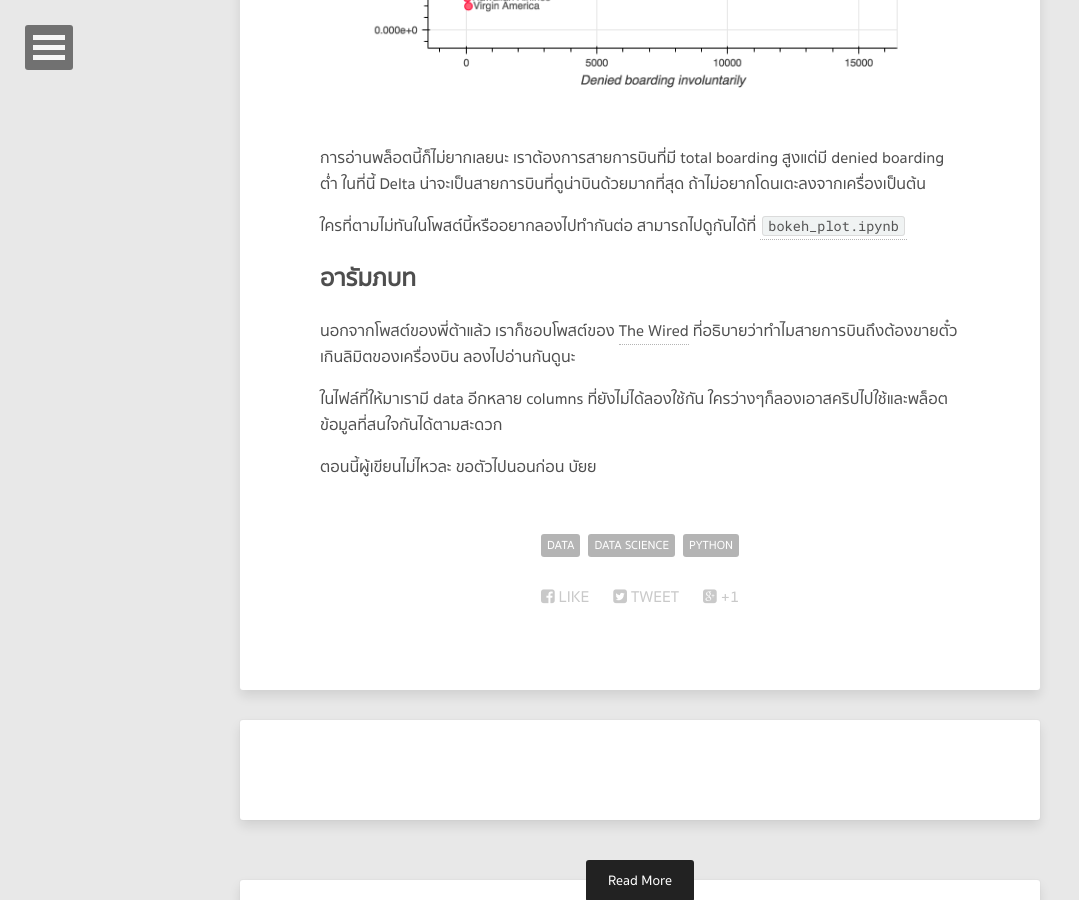
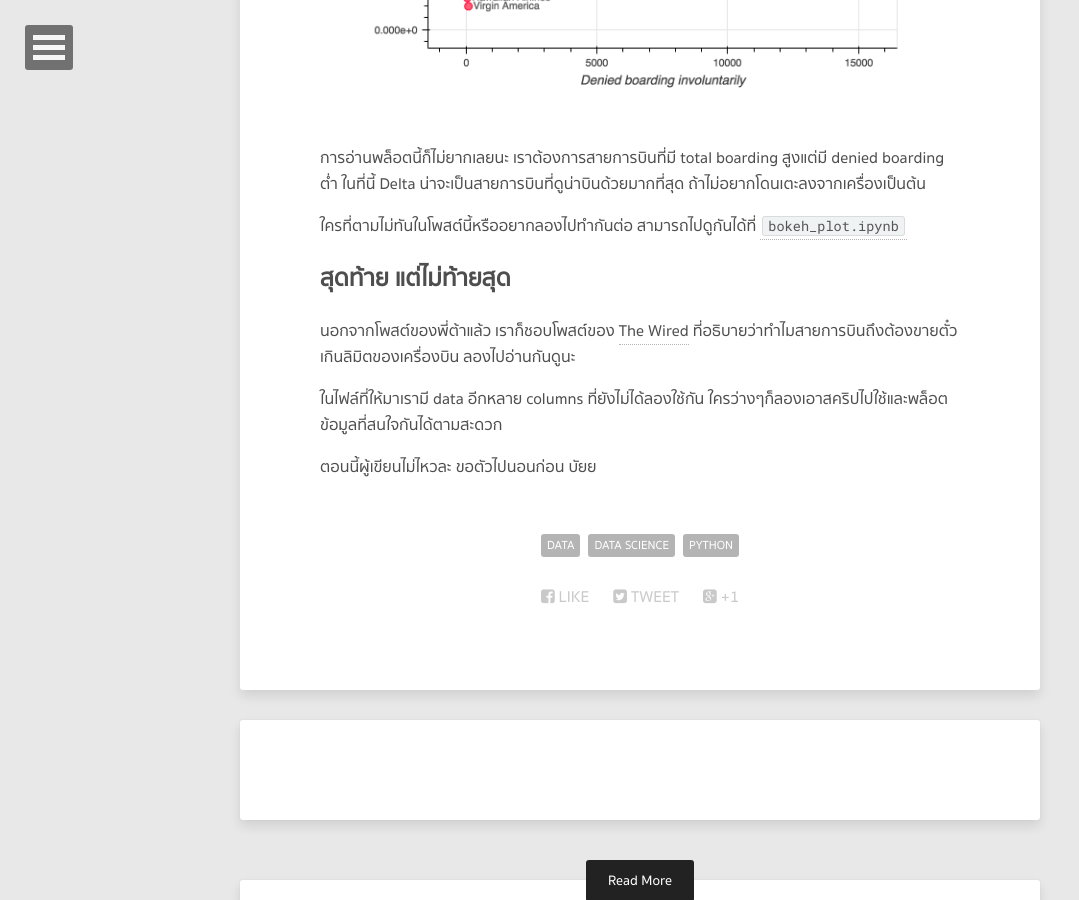
Before and after one commit to tupleblog/tupleblog.github.io, a Jekyll site: the page built from _posts/2017-04-20-denied-boarding.md, in a window 1280 px wide and 900 px high, scrolled down 8049 px. Shown: the whole window, without its empty margins (0-1079 px from the left). Built offline with Jekyll 4.4.1, drawn with Linux system fonts in a browser that asks for light colours; nearby versions of some CDN libraries; comment, search, counter and statistics services are not loaded.

Commit message:
แก้อารัมภบท

```diff
--- a/_posts/2017-04-20-denied-boarding.md
+++ b/_posts/2017-04-20-denied-boarding.md
@@ -240,7 +240,7 @@ output_file.write(html)
 ใครที่ตามไม่ทันในโพสต์นี้หรืออยากลองไปทำกันต่อ สามารถไปดูกันได้ที่ [`bokeh_plot.ipynb`](https://nbviewer.jupyter.org/github/tupleblog/tuple_code/blob/master/denied_boarding/bokeh_plot.ipynb)
 
 
-## อารัมภบท
+## สุดท้าย แต่ไม่ท้ายสุด
 
 นอกจากโพสต์ของพี่ต้าแล้ว เราก็ชอบโพสต์ของ [The Wired](https://www.wired.com/2017/04/united-airlines-overbook-flights-usually-pays-off/)
 ที่อธิบายว่าทำไมสายการบินถึงต้องขายตั๋วเกินลิมิตของเครื่องบิน ลองไปอ่านกันดูนะ
```
